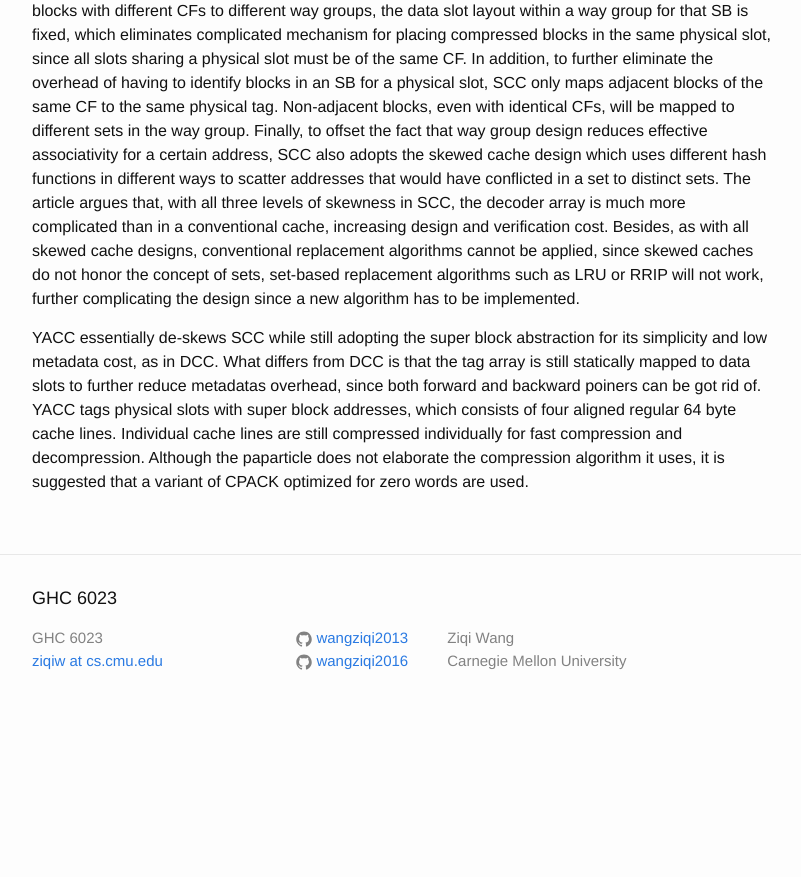
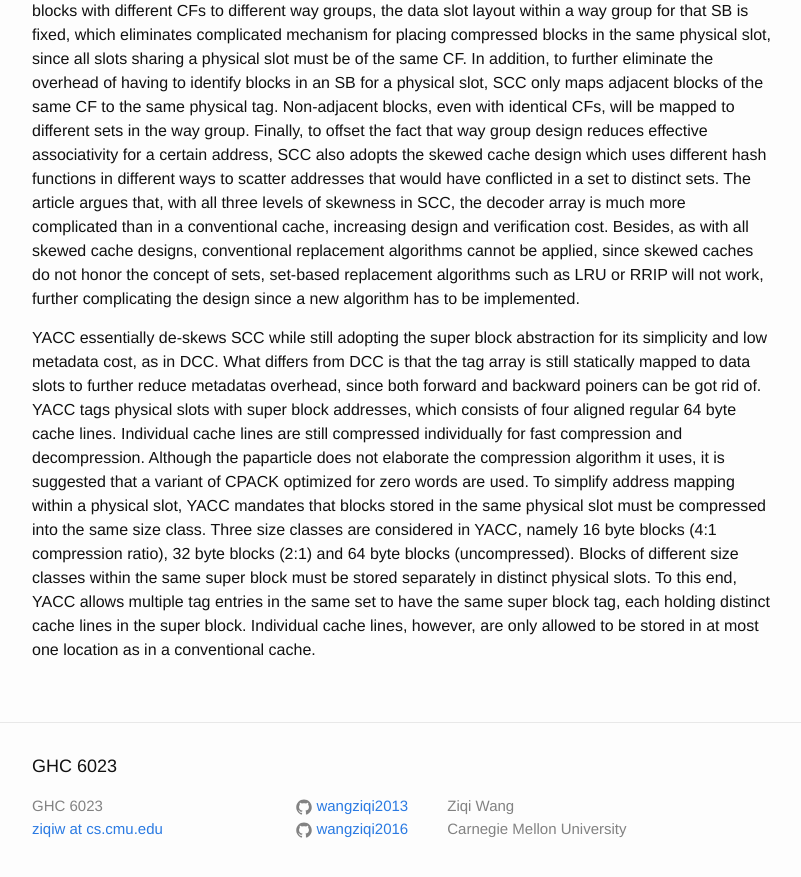
Before and after one commit to wangziqi2013/wangziqi2013.github.io, a Jekyll site: the page built from _posts/2020-07-17-yacc.markdown, in a window 1280 px wide and 900 px high, scrolled down 1096 px. Shown: the top 877 px of the window, without its empty margins (238-1039 px from the left). Built offline with Jekyll 4.4.1, drawn with Linux system fonts in a browser that asks for light colours; before the commit the page ends 1828 px from its top, so only the background shows below that.

Commit message:
Adding SB

```diff
--- a/_posts/2020-07-17-yacc.markdown
+++ b/_posts/2020-07-17-yacc.markdown
@@ -55,4 +55,9 @@ metadatas overhead, since both forward and backward poiners can be got rid of.
 YACC tags physical slots with super block addresses, which consists of four aligned regular 64 byte cache lines.
 Individual cache lines are still compressed individually for fast compression and decompression. Although the paparticle
 does not elaborate the compression algorithm it uses, it is suggested that a variant of CPACK optimized for zero words
-are used.
+are used. To simplify address mapping within a physical slot, YACC mandates that blocks stored in the same physical
+slot must be compressed into the same size class. Three size classes are considered in YACC, namely 16 byte blocks (4:1
+compression ratio), 32 byte blocks (2:1) and 64 byte blocks (uncompressed). Blocks of different size classes within the
+same super block must be stored separately in distinct physical slots. To this end, YACC allows multiple tag entries
+in the same set to have the same super block tag, each holding distinct cache lines in the super block. Individual
+cache lines, however, are only allowed to be stored in at most one location as in a conventional cache.
```
